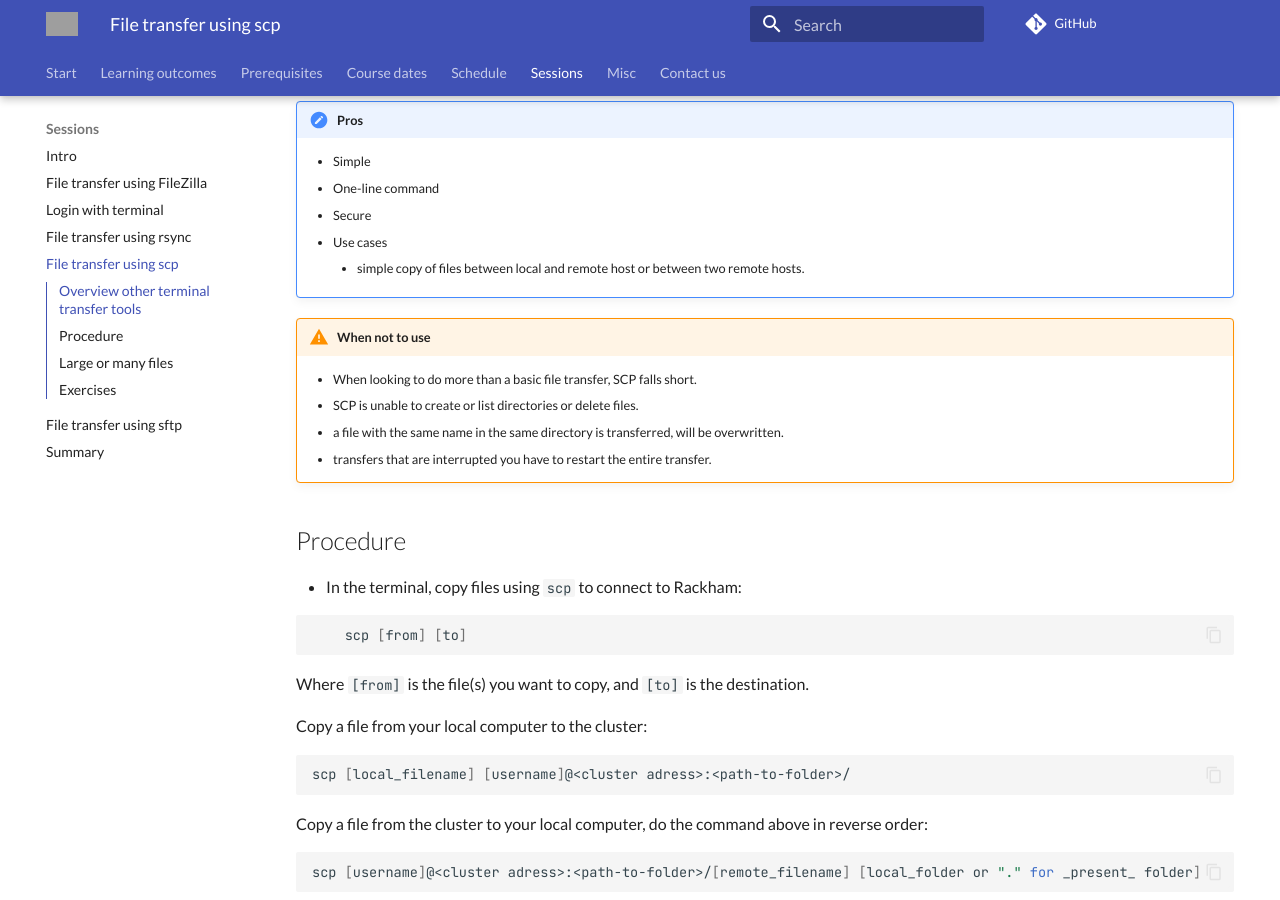
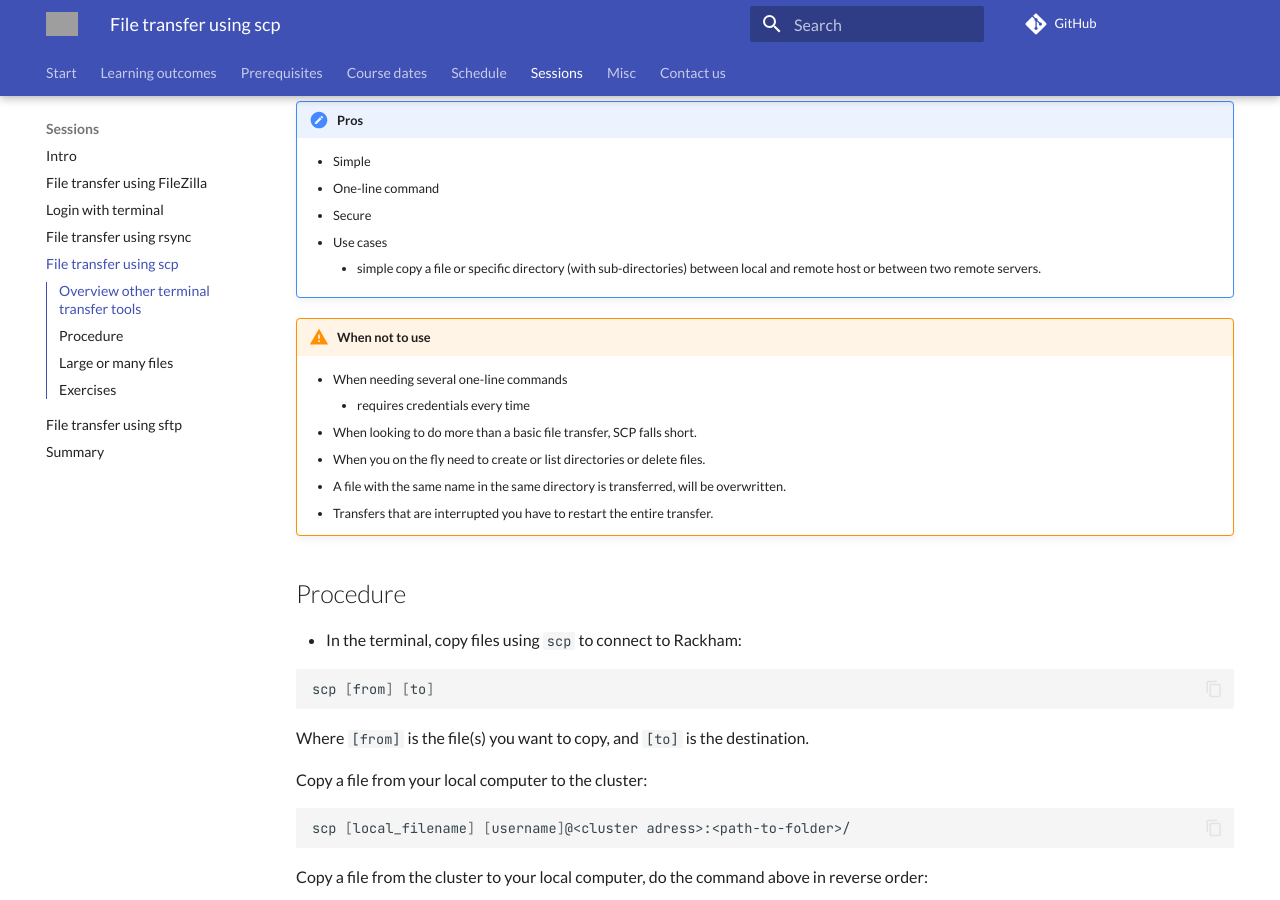
Before and after one commit to UPPMAX/naiss_file_transfer_course, an MkDocs documentation site: the page built from docs/sessions/scp/README.md, in a window 1280 px wide and 900 px high, scrolled down 695 px. Built offline with MkDocs 1.6.1 and Material for MkDocs 9.7.7, drawn with Linux system fonts in a browser that asks for light colours; comment, search, counter and statistics services are not loaded; grey boxes are pictures that could not be loaded.

Commit message:
README.md scp md fix

````diff
--- a/docs/sessions/scp/README.md
+++ b/docs/sessions/scp/README.md
@@ -85,21 +85,23 @@ Other than ``rsync`` we have the more simple tools ``scp`` and ``sftp``.
     - One-line command
     - Secure
     - Use cases
-        - simple copy of files between local and remote host or between two remote hosts.
+        - simple copy a file or specific directory (with sub-directories) between local and remote host or between two remote servers.
 
 !!! warning "When not to use"
 
+    - When needing several one-line commands
+        - requires credentials every time
     - When looking to do more than a basic file transfer, SCP falls short.
-    - SCP is unable to create or list directories or delete files.
-    - a file with the same name in the same directory is transferred, will be overwritten.
-    - transfers that are interrupted you have to restart the entire transfer.
+    - When you on the fly need to create or list directories or delete files.
+    - A file with the same name in the same directory is transferred, will be overwritten.
+    - Transfers that are interrupted you have to restart the entire transfer.
 
 ## Procedure
 
 - In the terminal, copy files using `scp` to connect to Rackham:
 
 ```bash
-    scp [from] [to]
+scp [from] [to]
 ```
 
 Where `[from]` is the file(s) you want to copy, and `[to]` is the destination.
@@ -240,7 +242,7 @@ scp [username]@<cluster adress>:<path-to-folder>/[remote_filename] [local_folder
 
         Locally
 
-        - (If you want to create a file in _local_ terminal: ``$ touch local_file``)
+        - (If you want to create a file in *local* terminal: ``$ touch local_file``)
         - Send it to an existing folder (e.g. ``transfer``) on Tetralith: ``$ scp local_file [username]@tetralith.nsc.liu.se:~/transfer/``
 
         Check on server that it is there
@@ -253,7 +255,7 @@ scp [username]@<cluster adress>:<path-to-folder>/[remote_filename] [local_folder
 
     Tips
 
-    - (If you want to create a file in _remote_ ssh terminal: ``$ touch remote_file``)
+    - (If you want to create a file in *remote* ssh terminal: ``$ touch remote_file``)
     - Send it to an existing local folder
     - Check locally that it is there
 
@@ -294,7 +296,7 @@ scp [username]@<cluster adress>:<path-to-folder>/[remote_filename] [local_folder
 
     - Archive and zip the many_files directory
     - Time the download of the compressed directory, using ``time``.
-        - If ``time´´ does not work, count the seconds!
+        - If ``time`` does not work, count the seconds!
 
 
     ???- tip "Answer (Tetralith example)"
````
